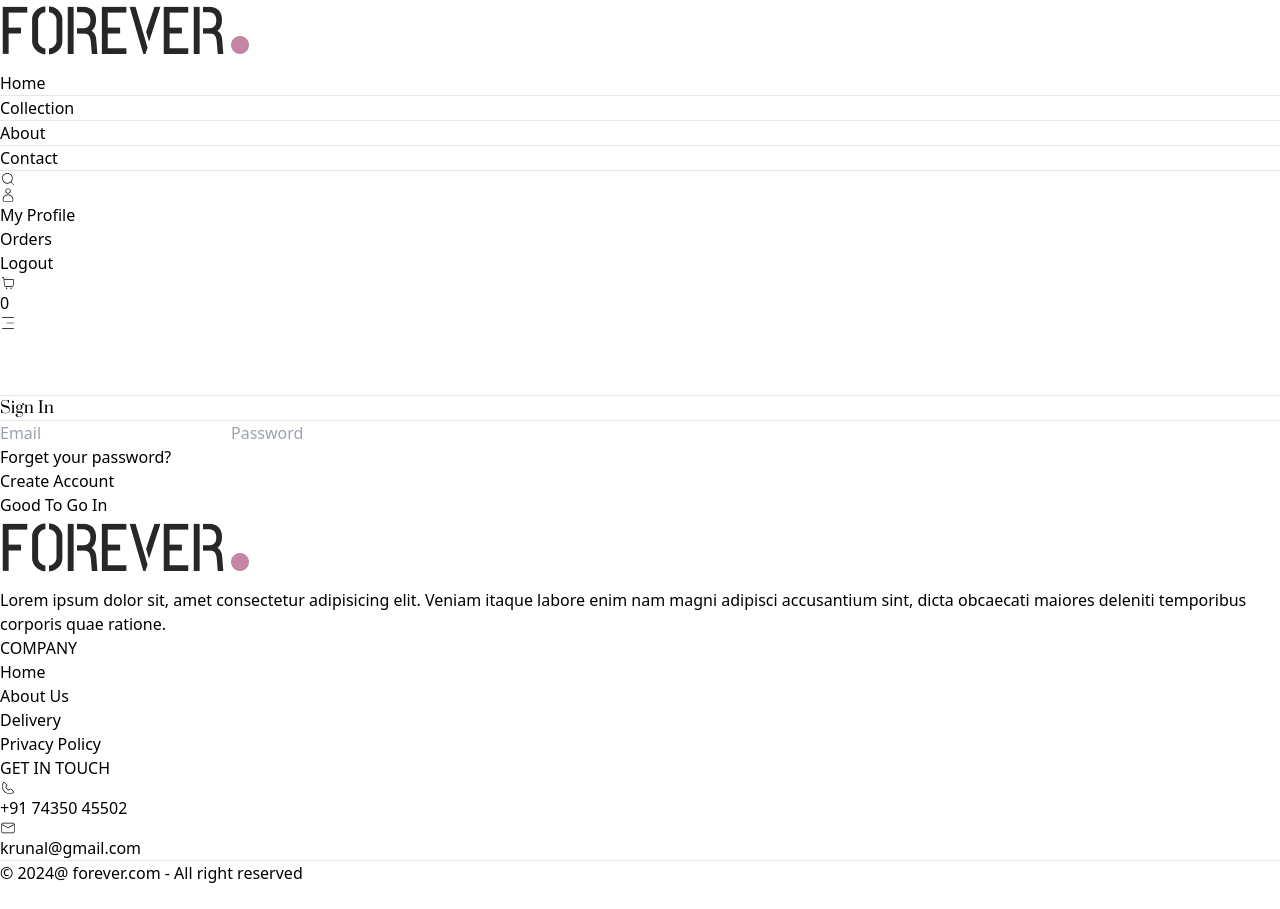
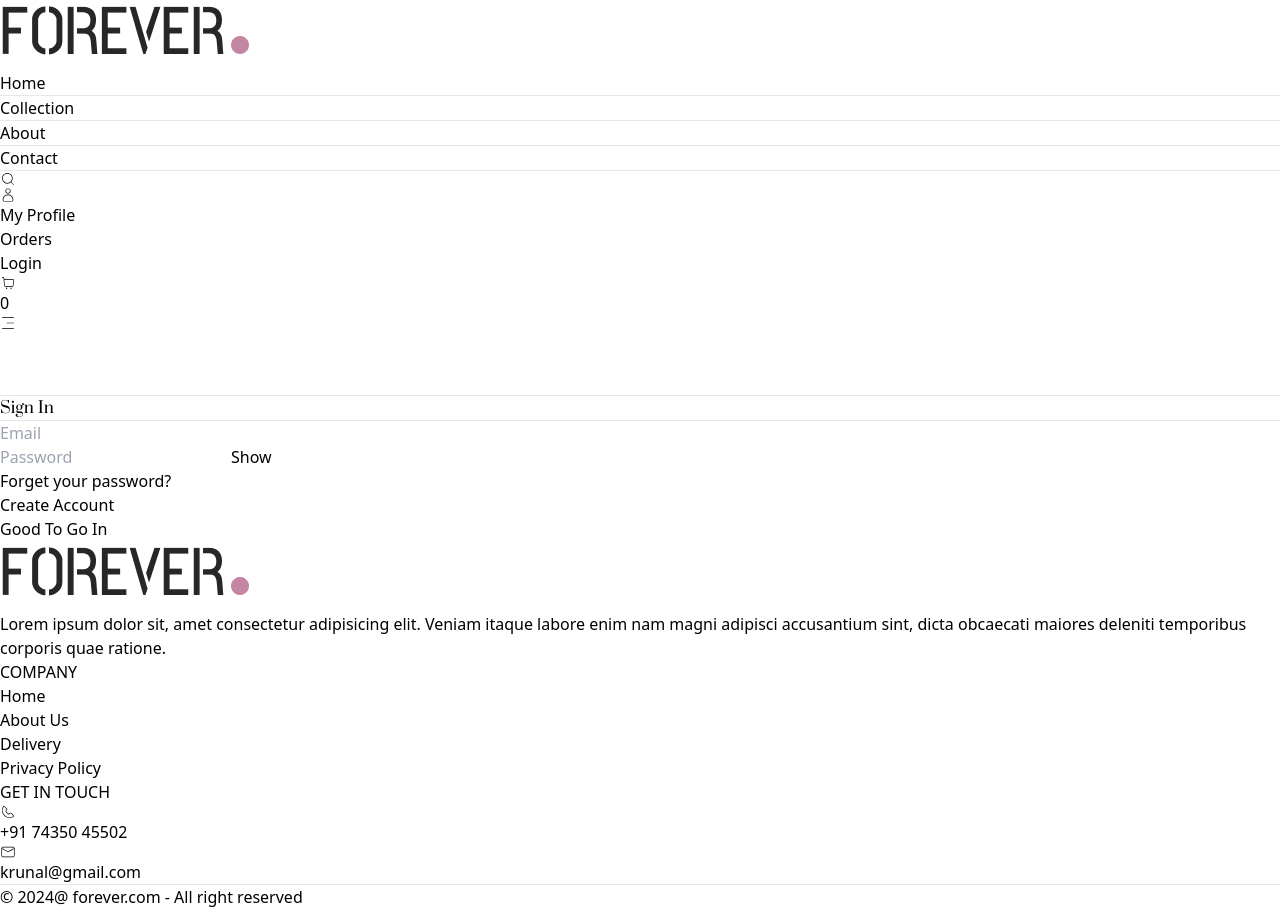
Before and after one commit to krunal-ar-panhal/Eco-front, a React (Vite) app: page /signin in a window 1280 px wide. Before the commit the page ends 885 px from the top, so only its background shows below. Built offline with nearby package versions, Linux system fonts and the light colour scheme.

Commit message:
logout funcation added

```diff
--- a/src/Components/Navbar.jsx
+++ b/src/Components/Navbar.jsx
@@ -4,14 +4,17 @@ import { CiSearch, CiUser, CiShoppingCart, CiMenuFries } from "react-icons/ci";
 import { IoChevronBackOutline } from "react-icons/io5";
 import { useDispatch, useSelector } from "react-redux";
 import { setShowSearch, getCartCount } from "../Redux/Shop/ShopSlice";
+import { clearToken, selectIsLoggedIn } from "../Redux/Auth/authSlice";
 
 const Navbar = () => {
   const [mobileMenu, setMobileMenu] = useState(false);
+  const cartCount = useSelector(getCartCount);
+  const isLoggedIn = useSelector(selectIsLoggedIn);
+  const dispatch = useDispatch();
 
-  const cartCount = useSelector(getCartCount);
-  console.log("cart count", cartCount);
-
-  const dispatch = useDispatch();
+  const handleLogout = () => {
+    dispatch(clearToken());
+  };
 
   return (
     <>
@@ -54,17 +57,31 @@ const Navbar = () => {
 
           <div className="group relative">
             <CiUser className="w-5 cursor-pointer font-bold" />
-            <div className="group-hover:block hidden absolute dropdown-menu left-1/2 transform -translate-x-1/2 pt-4">
-              <div className="flex flex-col gap-2 md:w-36 w-28  py-3 px-5 bg-slate-100 text-gray-500 rounded">
+            <div className="group-hover:block hidden absolute dropdown-menu left-1/2 transform -translate-x-1/2 pt-4 z-10">
+              <div className="flex flex-col gap-2 md:w-36 w-28 py-3 px-5 bg-slate-100 text-gray-500 rounded shadow-lg">
                 <p className="cursor-pointer hover:text-black text-sm">
                   My Profile
                 </p>
                 <p className="cursor-pointer hover:text-black text-sm">
                   Orders
                 </p>
-                <p className="cursor-pointer hover:text-black text-sm">
-                  Logout
-                </p>
+                {isLoggedIn ? (
+                  <Link to="/signin ">
+                    <p
+                      className="cursor-pointer hover:text-black text-sm"
+                      onClick={handleLogout}
+                    >
+                      Logout
+                    </p>
+                  </Link>
+                ) : (
+                  <Link
+                    to="/Signin"
+                    className="cursor-pointer hover:text-black text-sm"
+                  >
+                    Login
+                  </Link>
+                )}
               </div>
             </div>
           </div>
@@ -103,9 +120,9 @@ const Navbar = () => {
 
               <div
                 onClick={() => setMobileMenu(false)}
-                className="flex flex-col mt-3  "
+                className="flex flex-col mt-3"
               >
-                <NavLink to="/" className="border-b-2  py-2 pl-6">
+                <NavLink to="/" className="border-b-2 py-2 pl-6">
                   Home
                 </NavLink>
                 <NavLink to="/collection" className="border-b-2 py-2 pl-6">
--- a/src/Pages/Signin.jsx
+++ b/src/Pages/Signin.jsx
@@ -11,6 +11,7 @@ const Signin = () => {
   const [name, setName] = useState("");
   const [email, setEmail] = useState("");
   const [password, setPassword] = useState("");
+  const [showPassword, setShowPassword] = useState(false);
   const navigate = useNavigate();
   const dispatch = useDispatch();
 
@@ -68,14 +69,23 @@ const Signin = () => {
           className="w-full px-3 py-2 border border-gray-800"
         />
 
+        <div className="w-full relative">
           <input
-          type="password"
+            type={showPassword ? "text" : "password"}
             placeholder="Password"
             required
             value={password}
             onChange={(e) => setPassword(e.target.value)}
             className="w-full px-3 py-2 border border-gray-800"
           />
+          <button
+            type="button"
+            className="absolute right-3 top-2 text-sm text-gray-600"
+            onClick={() => setShowPassword(!showPassword)}
+          >
+            {showPassword ? "Hide" : "Show"}
+          </button>
+        </div>
 
         <div className="w-full flex justify-between text-sm mt-[8px]">
           <p className="cursor-pointer">Forget your password?</p>
--- a/src/Redux/Auth/authSlice.js
+++ b/src/Redux/Auth/authSlice.js
@@ -2,6 +2,7 @@ import { createSlice } from "@reduxjs/toolkit";
 
 const initialState = {
   token: "",
+  isLoggedIn : false ,
 };
 
 const authSlice = createSlice({
@@ -10,12 +11,15 @@ const authSlice = createSlice({
   reducers: {
     setToken: (state, action) => {
       state.token = action.payload;
+      state.isLoggedIn = true;
     },
     clearToken: (state) => {
       state.token = "";
+      state.isLoggedIn = false;
     },
   },
 });
 
 export const { setToken, clearToken } = authSlice.actions;
+export const selectIsLoggedIn = (state) => state.auth.isLoggedIn
 export default authSlice.reducer;
```
Lines whose indentation alone changed are shown as unchanged.
